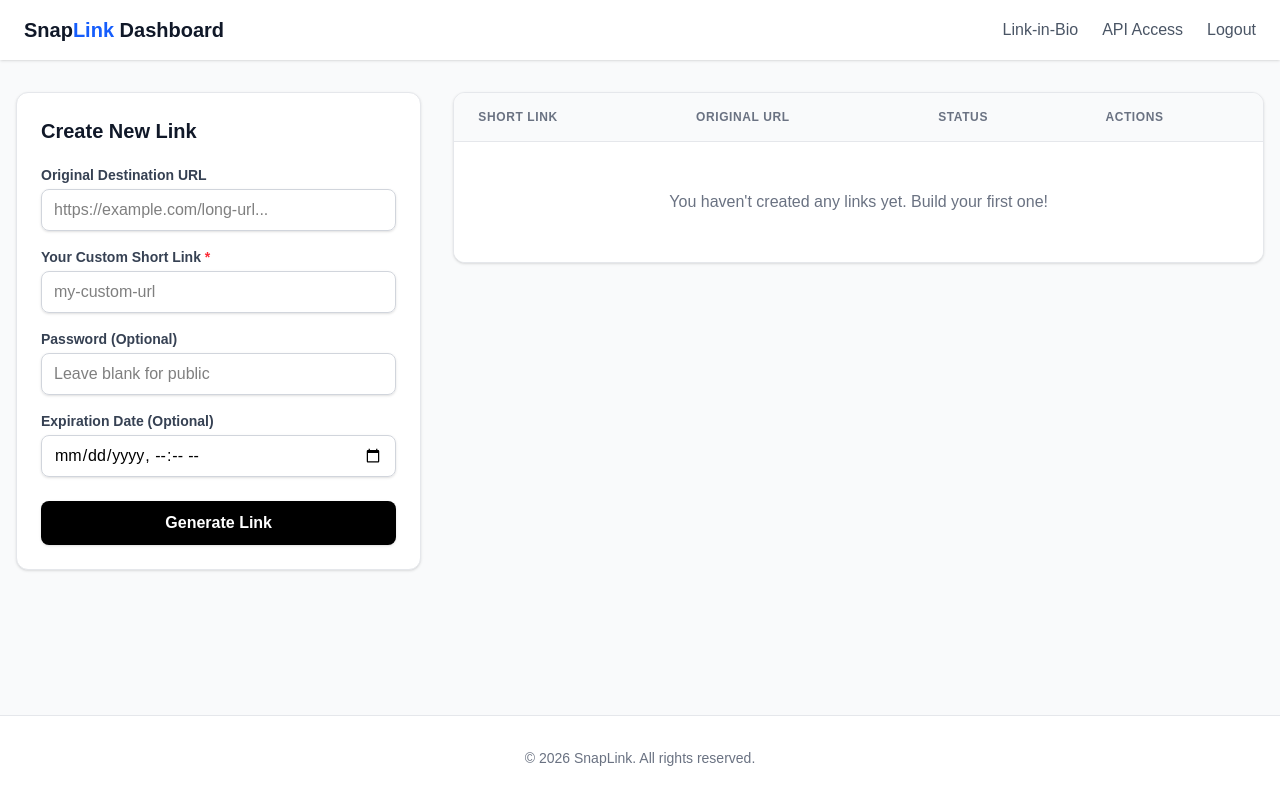
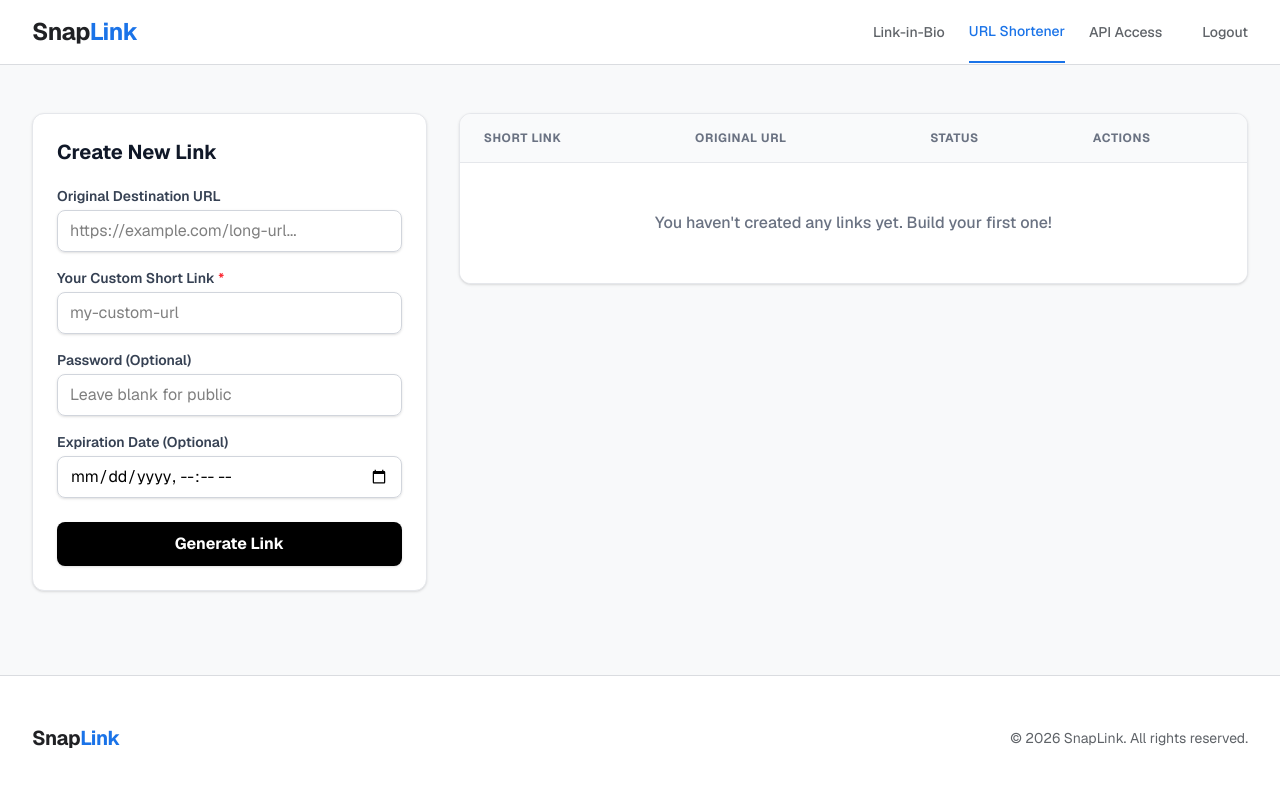
Before and after one commit to dhyey0904/snaplink, a Next.js app in the folder frontend/: page /dashboard/links in a window 1280 px wide. Built offline with nearby package versions, Linux system fonts and the light colour scheme; no server answers; sample sign-in values are in the browser's storage.

Commit message:
style: Unify Dashboard navbars with professional white aesthetic and add footer

```diff
--- a/frontend/src/app/dashboard/api/page.tsx
+++ b/frontend/src/app/dashboard/api/page.tsx
@@ -60,26 +60,37 @@
     router.push("/login");
   };
 
-  if (loading && !apiKey) {
-    return <div className="min-h-screen bg-gray-50 flex items-center justify-center font-bold text-xl">Loading API Data...</div>;
-  }
+  if (loading) return <div className="min-h-screen flex items-center justify-center">Loading...</div>;
 
   return (
-    <div className="min-h-screen bg-gray-50 flex flex-col">
-      <nav className="bg-white shadow-sm px-6 py-4 flex justify-between items-center">
-        <h1 className="text-xl font-bold text-gray-900">Snap<span className="text-blue-600">Link</span> Developer</h1>
-        <div className="flex gap-6 items-center">
-          <Link href="/dashboard" className="text-gray-600 font-medium hover:text-gray-900 transition-colors">
-            Link-in-Bio
-          </Link>
-          <Link href="/dashboard/links" className="text-gray-600 font-medium hover:text-gray-900 transition-colors">
-            URL Shortener
-          </Link>
-          <button onClick={handleLogout} className="text-gray-600 hover:text-gray-900 font-medium">Logout</button>
+    <div className="min-h-screen bg-[#f8f9fa] flex flex-col font-sans">
+      <nav className="w-full border-b border-[#dadce0] bg-white sticky top-0 z-50">
+        <div className="max-w-7xl mx-auto px-4 sm:px-6 lg:px-8">
+          <div className="flex justify-between h-16 items-center">
+            <div className="flex-shrink-0 flex items-center">
+              <Link href="/" className="text-2xl font-bold tracking-tight text-[#202124]">
+                Snap<span className="text-[#1a73e8]">Link</span>
+              </Link>
+            </div>
+            <div className="flex items-center gap-6">
+              <Link href="/dashboard" className="text-sm font-medium text-[#5f6368] hover:text-[#202124] transition-colors py-5">
+                Link-in-Bio
+              </Link>
+              <Link href="/dashboard/links" className="text-sm font-medium text-[#5f6368] hover:text-[#202124] transition-colors py-5">
+                URL Shortener
+              </Link>
+              <Link href="/dashboard/api" className="text-sm font-medium text-[#1a73e8] border-b-2 border-[#1a73e8] py-5">
+                API Access
+              </Link>
+              <button onClick={handleLogout} className="text-sm font-medium text-[#5f6368] hover:text-[#d93025] transition-colors ml-4">
+                Logout
+              </button>
+            </div>
+          </div>
         </div>
       </nav>
 
-      <main className="flex-1 max-w-4xl mx-auto px-4 py-12 w-full">
+      <main className="flex-1 max-w-4xl mx-auto px-4 sm:px-6 lg:px-8 py-12 w-full">
         <div className="bg-white rounded-xl shadow-sm p-8 border border-gray-200 mb-8">
           <h2 className="text-2xl font-bold text-gray-900 mb-2">Developer API (SaaS)</h2>
           <p className="text-gray-600 mb-8">
@@ -135,6 +146,18 @@
           </div>
         </div>
       </main>
+
+      {/* Footer */}
+      <footer className="bg-white border-t border-[#dadce0] py-12 mt-auto">
+        <div className="max-w-7xl mx-auto px-4 sm:px-6 lg:px-8 flex flex-col sm:flex-row justify-between items-center">
+          <span className="text-xl font-bold tracking-tight text-[#202124] mb-4 sm:mb-0">
+            Snap<span className="text-[#1a73e8]">Link</span>
+          </span>
+          <p className="text-[#5f6368] text-sm">
+            © {new Date().getFullYear()} SnapLink. All rights reserved.
+          </p>
+        </div>
+      </footer>
     </div>
   );
 }
--- a/frontend/src/app/dashboard/links/page.tsx
+++ b/frontend/src/app/dashboard/links/page.tsx
@@ -175,22 +175,35 @@
   if (loading) return <div className="min-h-screen flex items-center justify-center">Loading...</div>;
 
   return (
-    <div className="min-h-screen bg-gray-50 flex flex-col">
-      <nav className="bg-white shadow-sm px-6 py-4 flex justify-between items-center">
-        <h1 className="text-xl font-bold text-gray-900">Snap<span className="text-blue-600">Link</span> Dashboard</h1>
-        <div className="flex gap-6 items-center">
-          <Link href="/dashboard" className="text-gray-600 font-medium hover:text-gray-900 transition-colors">
-            Link-in-Bio
-          </Link>
-          <Link href="/dashboard/api" className="text-gray-600 font-medium hover:text-gray-900 transition-colors">
-            API Access
-          </Link>
-          <button onClick={handleLogout} className="text-gray-600 hover:text-gray-900 font-medium">Logout</button>
+    <div className="min-h-screen bg-[#f8f9fa] flex flex-col font-sans">
+      <nav className="w-full border-b border-[#dadce0] bg-white sticky top-0 z-50">
+        <div className="max-w-7xl mx-auto px-4 sm:px-6 lg:px-8">
+          <div className="flex justify-between h-16 items-center">
+            <div className="flex-shrink-0 flex items-center">
+              <Link href="/" className="text-2xl font-bold tracking-tight text-[#202124]">
+                Snap<span className="text-[#1a73e8]">Link</span>
+              </Link>
+            </div>
+            <div className="flex items-center gap-6">
+              <Link href="/dashboard" className="text-sm font-medium text-[#5f6368] hover:text-[#202124] transition-colors py-5">
+                Link-in-Bio
+              </Link>
+              <Link href="/dashboard/links" className="text-sm font-medium text-[#1a73e8] border-b-2 border-[#1a73e8] py-5">
+                URL Shortener
+              </Link>
+              <Link href="/dashboard/api" className="text-sm font-medium text-[#5f6368] hover:text-[#202124] transition-colors py-5">
+                API Access
+              </Link>
+              <button onClick={handleLogout} className="text-sm font-medium text-[#5f6368] hover:text-[#d93025] transition-colors ml-4">
+                Logout
+              </button>
+            </div>
+          </div>
         </div>
       </nav>
 
       {/* Main Content Side-by-Side */}
-      <main className="flex-1 max-w-7xl mx-auto px-4 py-8 w-full flex flex-col lg:flex-row gap-8">
+      <main className="flex-1 max-w-7xl mx-auto px-4 sm:px-6 lg:px-8 py-12 w-full flex flex-col lg:flex-row gap-8">
         {/* Create Link Section - Left Side */}
         <div className="w-full lg:w-1/3">
           <div className="bg-white p-6 rounded-xl shadow-sm border border-gray-200 sticky top-8">
@@ -340,9 +353,14 @@
       </main>
 
       {/* Footer */}
-      <footer className="bg-white border-t border-gray-200 py-8 mt-auto">
-        <div className="max-w-5xl mx-auto px-4 flex flex-col md:flex-row justify-center items-center text-sm text-gray-500">
-          <p>© {new Date().getFullYear()} SnapLink. All rights reserved.</p>
+      <footer className="bg-white border-t border-[#dadce0] py-12 mt-auto">
+        <div className="max-w-7xl mx-auto px-4 sm:px-6 lg:px-8 flex flex-col sm:flex-row justify-between items-center">
+          <span className="text-xl font-bold tracking-tight text-[#202124] mb-4 sm:mb-0">
+            Snap<span className="text-[#1a73e8]">Link</span>
+          </span>
+          <p className="text-[#5f6368] text-sm">
+            © {new Date().getFullYear()} SnapLink. All rights reserved.
+          </p>
         </div>
       </footer>
 
--- a/frontend/src/app/dashboard/page.tsx
+++ b/frontend/src/app/dashboard/page.tsx
@@ -149,21 +149,34 @@
   if (loading) return <div className="min-h-screen flex items-center justify-center">Loading...</div>;
 
   return (
-    <div className="min-h-screen bg-gray-50 flex flex-col">
-      <nav className="bg-white shadow-sm px-6 py-4 flex justify-between items-center">
-        <h1 className="text-xl font-bold text-gray-900">Snap<span className="text-blue-600">Link</span> Dashboard</h1>
-        <div className="flex gap-6 items-center">
-          <Link href="/dashboard/links" className="text-gray-600 font-medium hover:text-gray-900 transition-colors">
-            URL Shortener
-          </Link>
-          <Link href="/dashboard/api" className="text-gray-600 font-medium hover:text-gray-900 transition-colors">
-            API Access
-          </Link>
-          <button onClick={handleLogout} className="text-gray-600 hover:text-gray-900 font-medium">Logout</button>
+    <div className="min-h-screen bg-[#f8f9fa] flex flex-col font-sans">
+      <nav className="w-full border-b border-[#dadce0] bg-white sticky top-0 z-50">
+        <div className="max-w-7xl mx-auto px-4 sm:px-6 lg:px-8">
+          <div className="flex justify-between h-16 items-center">
+            <div className="flex-shrink-0 flex items-center">
+              <Link href="/" className="text-2xl font-bold tracking-tight text-[#202124]">
+                Snap<span className="text-[#1a73e8]">Link</span>
+              </Link>
+            </div>
+            <div className="flex items-center gap-6">
+              <Link href="/dashboard" className="text-sm font-medium text-[#1a73e8] border-b-2 border-[#1a73e8] py-5">
+                Link-in-Bio
+              </Link>
+              <Link href="/dashboard/links" className="text-sm font-medium text-[#5f6368] hover:text-[#202124] transition-colors py-5">
+                URL Shortener
+              </Link>
+              <Link href="/dashboard/api" className="text-sm font-medium text-[#5f6368] hover:text-[#202124] transition-colors py-5">
+                API Access
+              </Link>
+              <button onClick={handleLogout} className="text-sm font-medium text-[#5f6368] hover:text-[#d93025] transition-colors ml-4">
+                Logout
+              </button>
+            </div>
+          </div>
         </div>
       </nav>
 
-      <main className="flex-1 max-w-4xl mx-auto px-4 py-8 w-full">
+      <main className="flex-1 max-w-4xl mx-auto px-4 py-12 w-full">
         {!bioPage ? (
           <div className="bg-white rounded-xl shadow-sm p-8 text-center max-w-lg mx-auto">
             <h2 className="text-2xl font-bold mb-4">Create your Link-in-Bio</h2>
@@ -283,6 +296,18 @@
         )}
       </main>
 
+      {/* Footer */}
+      <footer className="bg-white border-t border-[#dadce0] py-12 mt-auto">
+        <div className="max-w-7xl mx-auto px-4 sm:px-6 lg:px-8 flex flex-col sm:flex-row justify-between items-center">
+          <span className="text-xl font-bold tracking-tight text-[#202124] mb-4 sm:mb-0">
+            Snap<span className="text-[#1a73e8]">Link</span>
+          </span>
+          <p className="text-[#5f6368] text-sm">
+            © {new Date().getFullYear()} SnapLink. All rights reserved.
+          </p>
+        </div>
+      </footer>
+
       {/* QR Code Modal */}
       {qrModalUrl && (
         <div className="fixed inset-0 bg-black bg-opacity-70 flex items-center justify-center z-50 p-4" onClick={() => setQrModalUrl(null)}>
```
